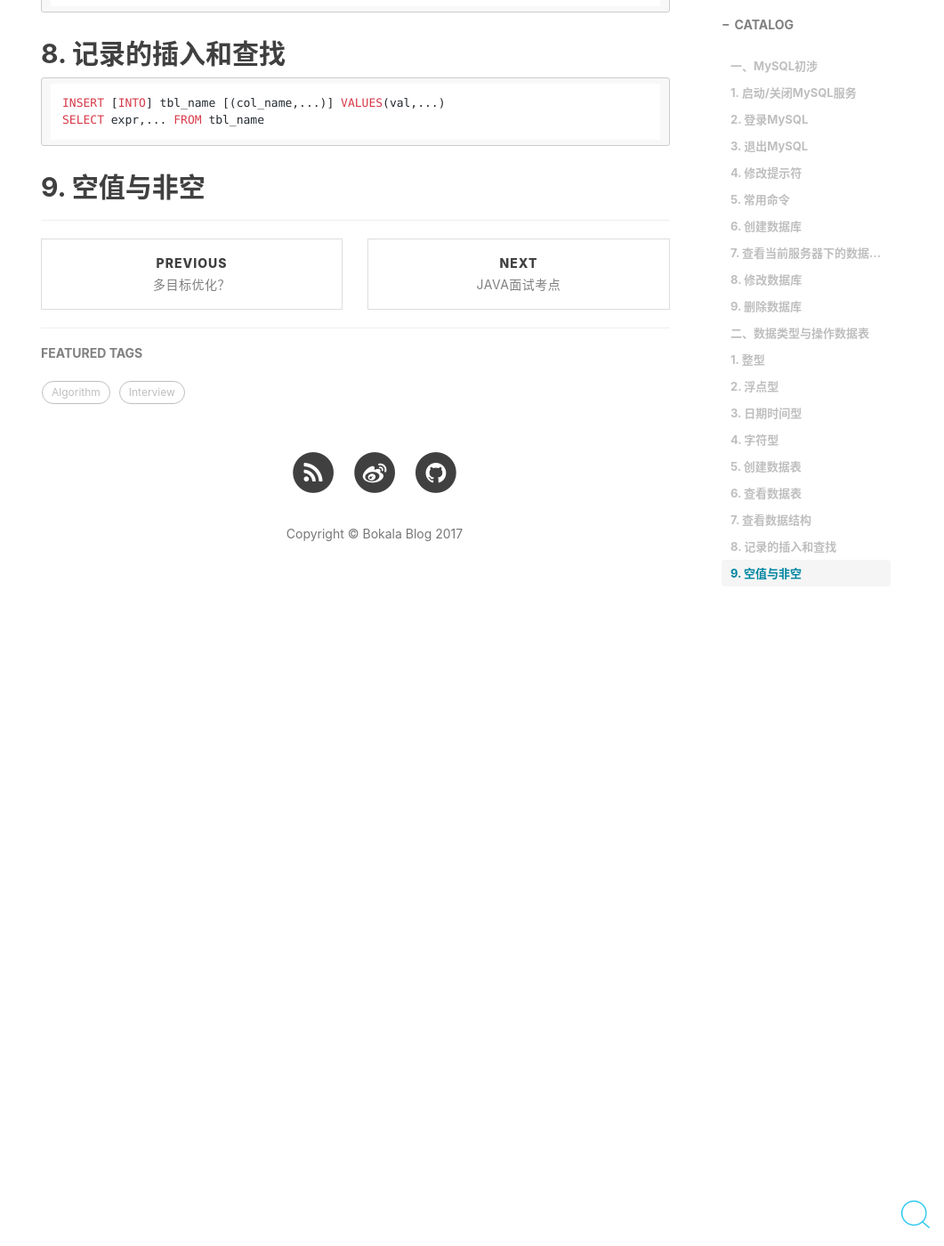
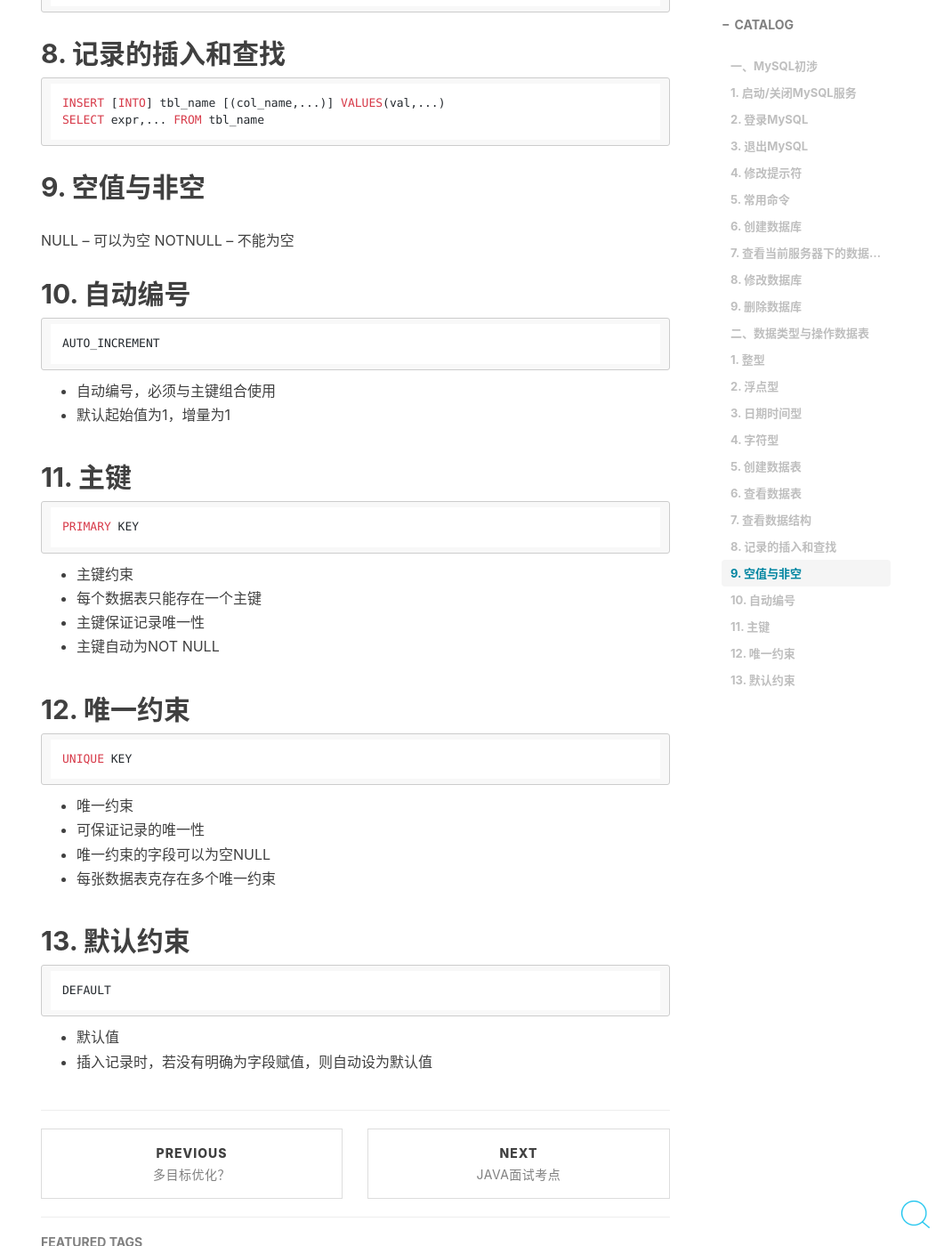
Before and after one commit to BokalaQuan/BokalaQuan.github.io, a Jekyll site: the page built from _posts/2016-06-10-MYSQL.md, in a window 1280 px wide and 1400 px high, scrolled down 4980 px. Shown: the whole window at 89% size, without its empty margins (219-1280 px from the left). Built offline with Jekyll 4.4.1, drawn with Linux system fonts in a browser that asks for light colours; nearby versions of some CDN libraries; comment, search, counter and statistics services are not loaded; before the commit the page ends 5657 px from its top, so only the background shows below that.

Commit message:
default add

````diff
--- a/_posts/2016-06-10-MYSQL.md
+++ b/_posts/2016-06-10-MYSQL.md
@@ -188,3 +188,45 @@ SELECT expr,... FROM tbl_name
 ```
 
 ## 9. 空值与非空
+
+NULL -- 可以为空
+NOTNULL -- 不能为空
+
+## 10. 自动编号
+
+```shell
+AUTO_INCREMENT
+```
+
+* 自动编号，必须与主键组合使用
+* 默认起始值为1，增量为1
+
+## 11. 主键
+```shell
+PRIMARY KEY
+```
+
+* 主键约束
+* 每个数据表只能存在一个主键
+* 主键保证记录唯一性
+* 主键自动为NOT NULL
+
+## 12. 唯一约束
+
+```shell
+UNIQUE KEY
+```
+
+* 唯一约束
+* 可保证记录的唯一性
+* 唯一约束的字段可以为空NULL
+* 每张数据表克存在多个唯一约束
+
+## 13. 默认约束
+
+```shell
+DEFAULT
+```
+
+* 默认值
+* 插入记录时，若没有明确为字段赋值，则自动设为默认值
````
